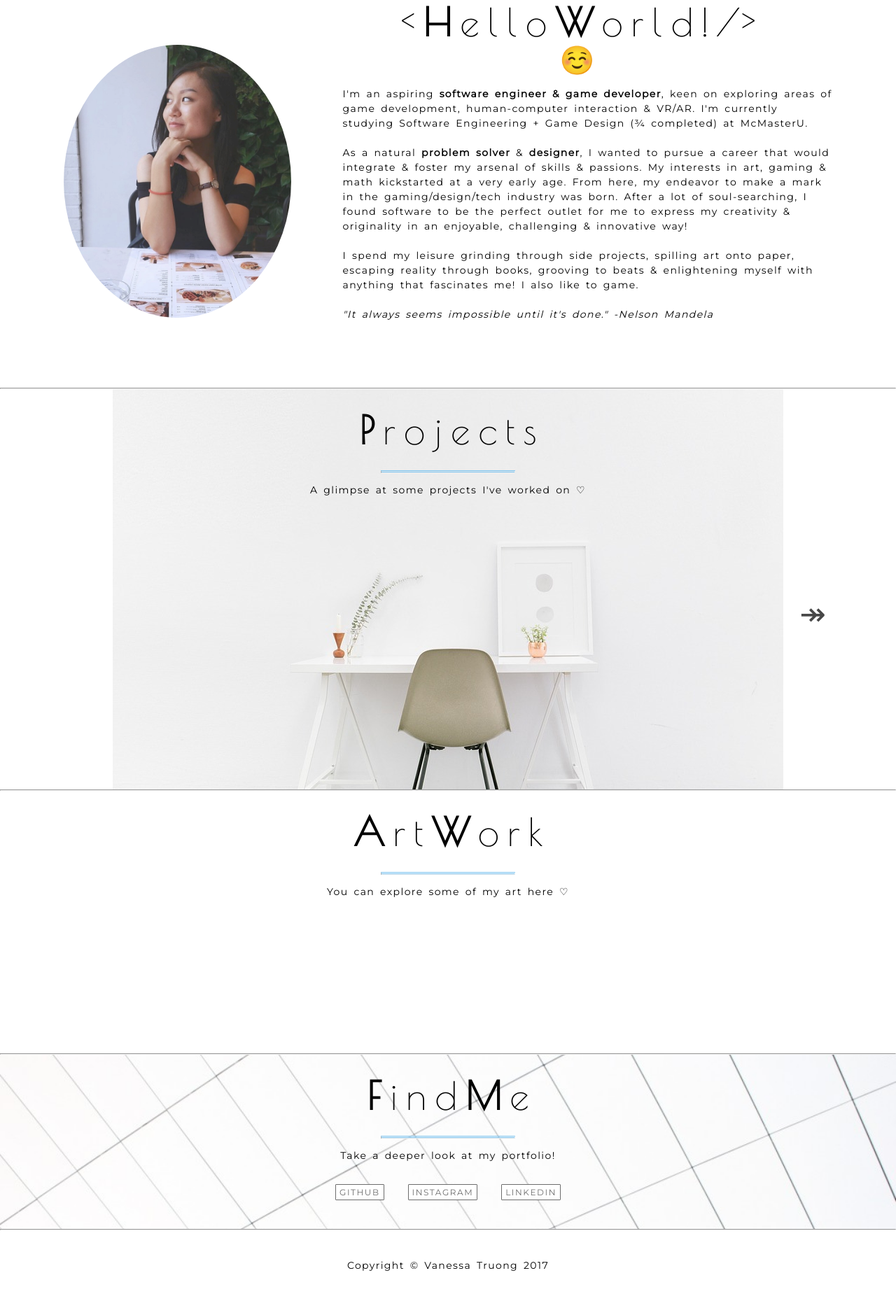
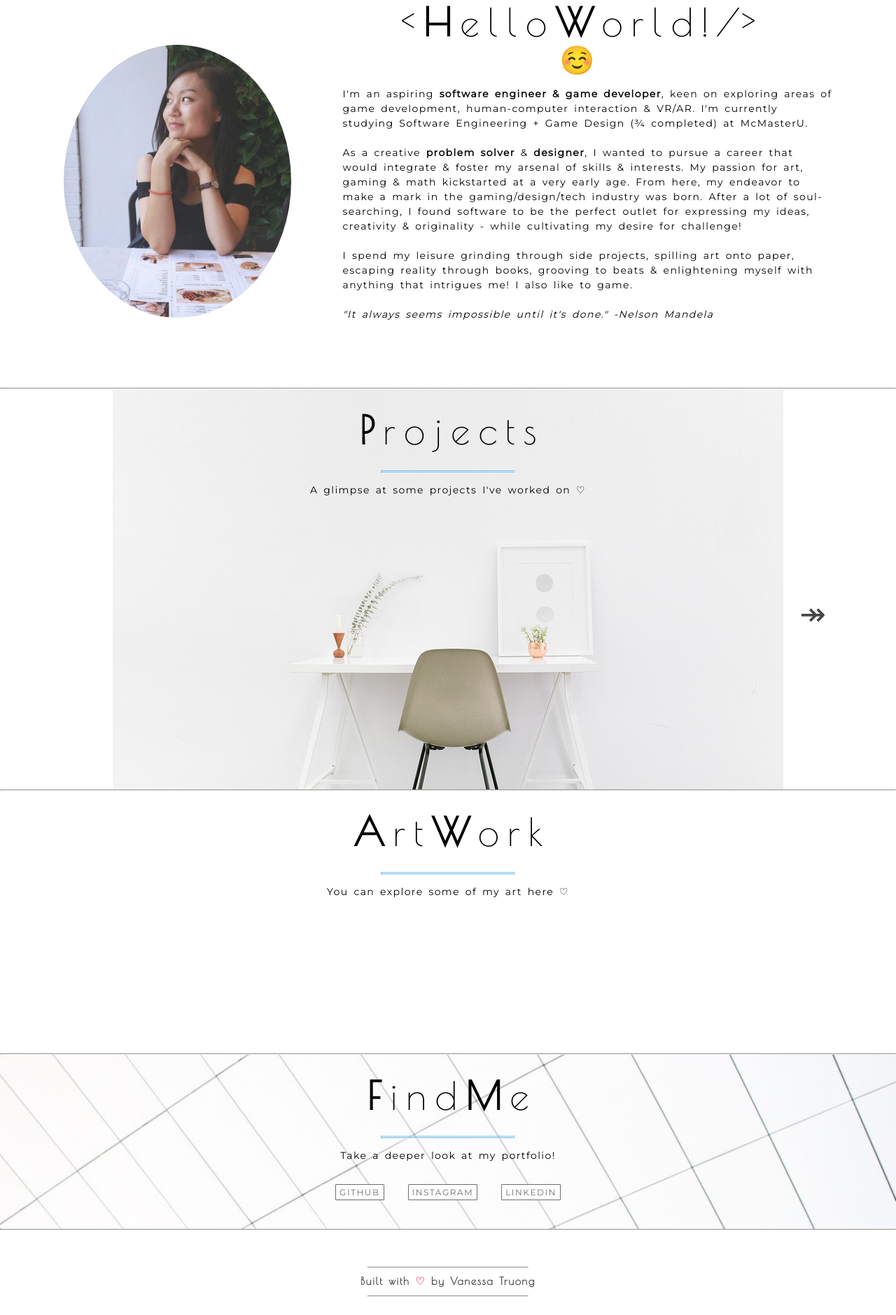
Before and after one commit to ness-tea/ness-tea.github.io, a PHP site: page / in a window 1280 px wide. Shown: the part 650-2529 px from the top of the page at 70% size. Before the commit the page ends 2466 px from the top, so only its background shows below. Run offline with PHP 8.4, Linux system fonts and the light colour scheme.

Commit message:
updated bio sec

```diff
--- a/css/main.css
+++ b/css/main.css
@@ -209,7 +209,7 @@ p{
 
   text-decoration: none;
   padding: 3px 5px;
-  transition: color 1s;
+  transition: .2s ease-out;
 }
 
 
@@ -220,6 +220,7 @@ p{
 }
 
 .links a:hover, .platforms a:hover {
+  transform: scale(1.02);
   color: #287ee6;
   border: 0.5px solid #287ee6;
   text-decoration: none;
--- a/index.html
+++ b/index.html
@@ -61,11 +61,11 @@
           I'm an aspiring <b>software engineer & game developer</b>, keen on exploring areas of game development, human-computer interaction & VR/AR. I'm currently
           studying Software Engineering + Game Design (¾ completed) at McMasterU.
           <br/><br />
-          As a natural <b>problem solver</b> & <b>designer</b>, I wanted to pursue a career that would integrate & foster my arsenal of skills & passions.
-          My interests in art, gaming & math kickstarted at a very early age. From here, my endeavor to make a mark in the gaming/design/tech industry was born. After a lot of soul-searching,
-          I found software to be the perfect outlet for me to express my creativity & originality in an enjoyable, challenging & innovative way!
+          As a creative <b>problem solver</b> & <b>designer</b>, I wanted to pursue a career that would integrate & foster my arsenal of skills & interests.
+          My passion for art, gaming & math kickstarted at a very early age. From here, my endeavor to make a mark in the gaming/design/tech industry was born. After a lot of soul-searching,
+          I found software to be the perfect outlet for expressing my ideas, creativity & originality - while cultivating my desire for challenge!
           <br /><br />
-          I spend my leisure grinding through side projects, spilling art onto paper, escaping reality through books, grooving to beats & enlightening myself with anything that fascinates me! I also like to game.
+          I spend my leisure grinding through side projects, spilling art onto paper, escaping reality through books, grooving to beats & enlightening myself with anything that intrigues me! I also like to game.
           <br /><br />
           <i>"It always seems impossible until it's done." -Nelson Mandela</i>
       </p>
@@ -118,9 +118,12 @@
       <br/><br/>
       <hr/>
       </div>
-      <br/>
+      <br/><br/>
    </div>
-   <p>Copyright © Vanessa Truong 2017</p>
+   <hr style="width:18%" />
+   <p style="color: #474747; font-size: 15px; font-weight: 600; margin: 0px; font-family: 'Poiret One'">Built with <span style="color:#ff70b2">♡</span> by Vanessa Truong</p>
+   <hr style="width:18%" />
+   <br/>
   </div>
 </body>
 
```
